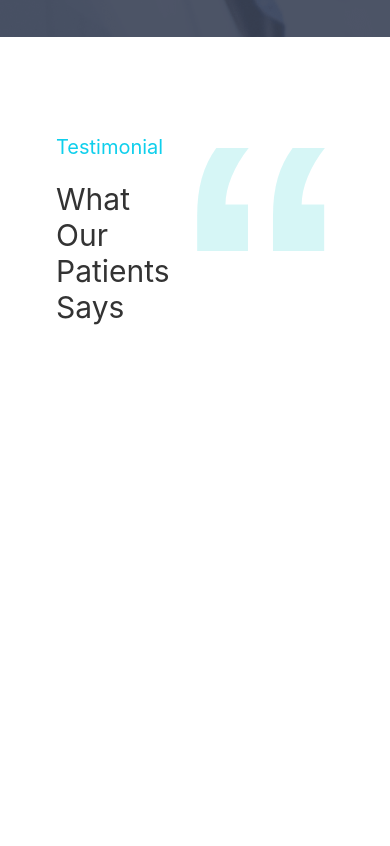
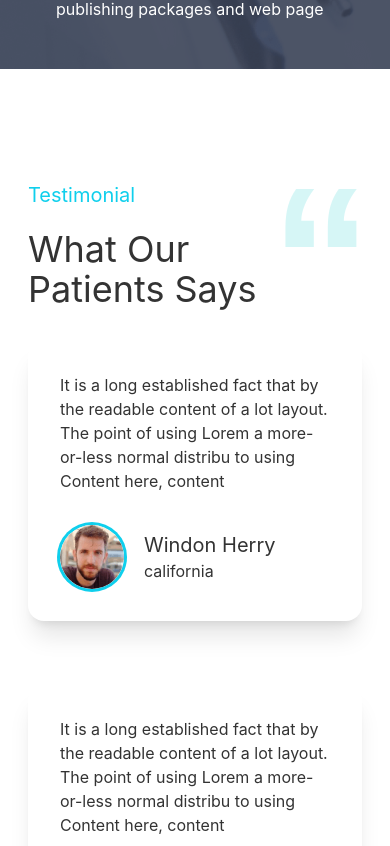
Before and after one commit to abirisl/doctor-portal-client, a React (Create React App) app: page / in a window 390 px wide. Shown: the part 4518-5364 px from the top of the page. Before the commit the page ends 4939 px from the top, so only its background shows below. Built offline with nearby package versions, Linux system fonts and the light colour scheme.

Commit message:
review item make and responsive

```diff
--- a/src/Pages/DentalCareCards/Banner2.js
+++ b/src/Pages/DentalCareCards/Banner2.js
@@ -4,7 +4,7 @@ import treatment from '../../assets/images/treatment.png'
 const Banner2 = () => {
     return (
         <div class="hero min-h-screen">
-        <div class="hero-content flex-col lg:flex-row">
+        <div class="hero-content flex-col lg:flex-row lg:px-24">
           <img src={treatment} class="max-w-sm rounded-lg shadow-2xl"  alt=''/>
           <div className='px-8 mt-8'>
             <h1 class="text-5xl font-bold">Exceptional Dental Care, on Your Terms</h1>
--- a/src/Pages/MakeAppoinment/MakeAppoinment.js
+++ b/src/Pages/MakeAppoinment/MakeAppoinment.js
@@ -6,11 +6,11 @@ const MakeAppoinment = () => {
     return (
         <section style={{
             background: `url(${appoinment})`
-        }} className='flex justify-center items-center mt-24 py-12'>
+        }} className='flex justify-center items-center mt-32'>
             <div className='flex-1 hidden lg:block'>
                 <img className='mt-[-100px]' src={doctor} alt="" />
             </div>
-            <div className='flex-1 mx-14'>
+            <div className='flex-1 mx-14 py-12'>
                 <h3 className='text-xl text-primary'>Appoinment</h3>
                 <h2 className='text-3xl text-white mt-3'>Make an appointment Today</h2>
                 <p className='text-white mt-2'>It is a long established fact that a reader will be distracted by the readable content of a page when looking at its layout. The point of using Lorem Ipsumis that it has a more-or-less normal distribution of letters,as opposed to using 'Content here, content here', making it look like readable English. Many desktop publishing packages and web page</p>
--- a/src/PatientReview/PatientReview.js
+++ b/src/PatientReview/PatientReview.js
@@ -1,19 +1,50 @@
 import React from 'react';
-import quote from '../assets/icons/quote.svg'
+import quote from '../assets/icons/quote.svg';
+import people1 from '../assets/images/people1.png';
+import people2 from '../assets/images/people2.png';
+import people3 from '../assets/images/people3.png';
+import Review from './Review';
 
 const PatientReview = () => {
+    const reviews = [
+        {
+            _id: 1,
+            name: 'Windon Herry',
+            reviews: 'It is a long established fact that by the readable content of a lot layout. The point of using Lorem a more-or-less normal distribu to using Content here, content',
+            location: 'california',
+            img: people1
+        },
+        {
+            _id: 2,
+            name: 'Windon Herry',
+            reviews: 'It is a long established fact that by the readable content of a lot layout. The point of using Lorem a more-or-less normal distribu to using Content here, content',
+            location: 'california',
+            img: people2
+        },
+        {
+            _id: 3,
+            name: 'Windon Herry',
+            reviews: 'It is a long established fact that by the readable content of a lot layout. The point of using Lorem a more-or-less normal distribu to using Content here, content',
+            location: 'california',
+            img: people3
+        }
+    ]
     return (
-        <div className='my-24 px-14'>
+        <div className='my-28 px-7'>
             <div className='flex justify-between'>
                 <div>
                     <h6 className='text-xl text-primary'>Testimonial</h6>
-                    <h3 className='text-3xl mt-5'>What Our Patients Says</h3>
+                    <h3 className='text-4xl mt-5'>What Our Patients Says</h3>
                 </div>
                 <div>
-                    <img src={quote} alt="" />
+                    <img src={quote} className='w-32 lg:w-48' alt="" />
                 </div>
             </div>
-            <div></div>
+            <div className='grid grid-cols-1 md:grid-cols-2 lg:grid-cols-3 gap-8'>
+                {
+                    reviews.map(review => <Review key={review._id} review={review}></Review>)
+                }
+            </div>
         </div>
     );
 };
--- /dev/null
+++ b/src/PatientReview/Review.js
@@ -0,0 +1,25 @@
+import React from 'react';
+
+const Review = ({ review }) => {
+    const { img, name, reviews, location } = review;
+    return (
+        <div class="card lg:max-w-lg bg-base-100 shadow-xl mt-8">
+            <div class="card-body">
+                <p>{reviews}</p>
+                <div className='flex items-center mt-6'>
+                    <div class="avatar">
+                        <div class="w-16 rounded-full ring ring-primary ring-offset-base-100 mr-5">
+                            <img src={img} alt='' />
+                        </div>
+                    </div>
+                    <div>
+                        <h4 className='text-xl'>{name}</h4>
+                        <p>{location}</p>
+                    </div>
+                </div>
+            </div>
+        </div>
+    );
+};
+
+export default Review;
```
